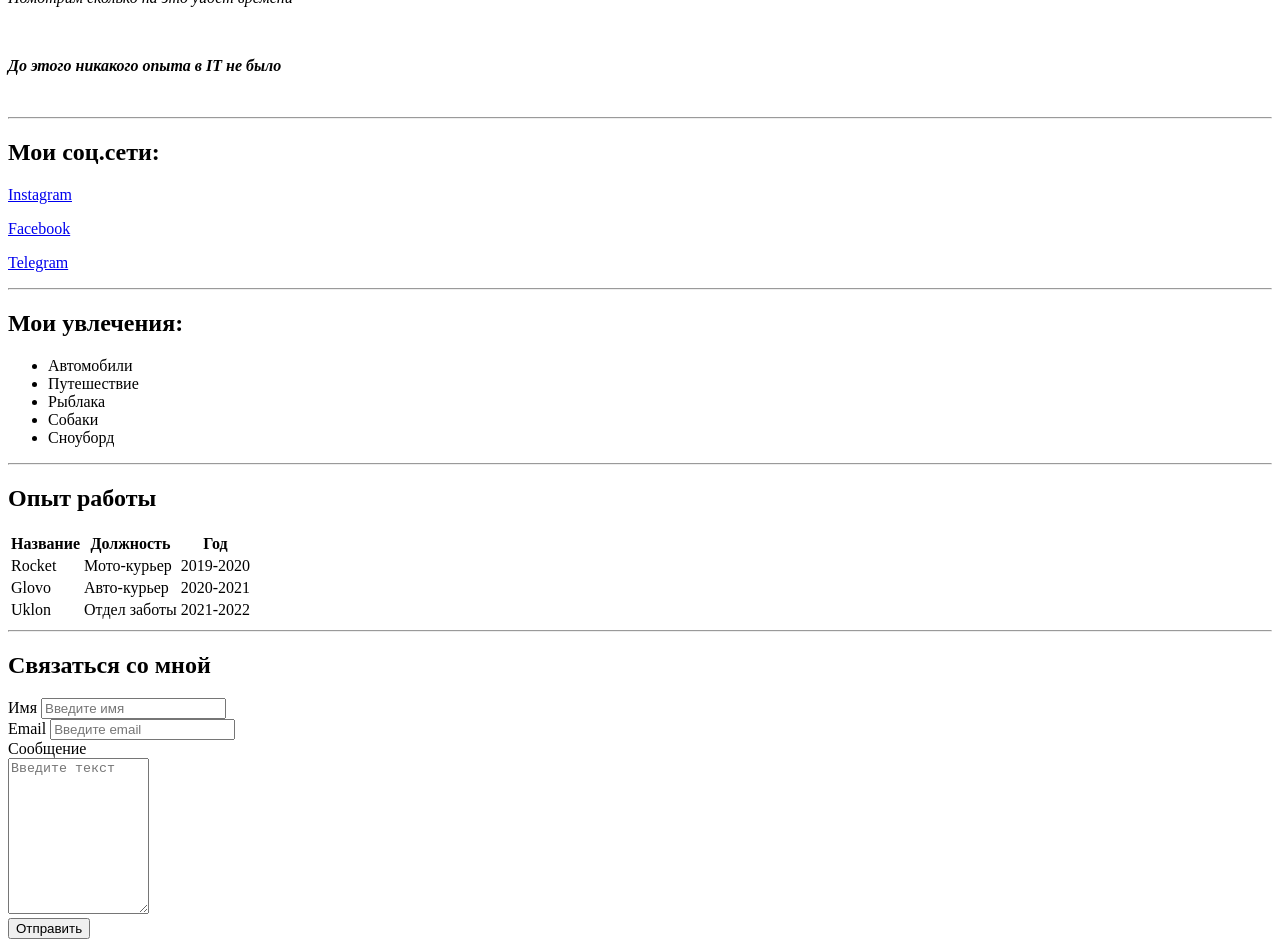
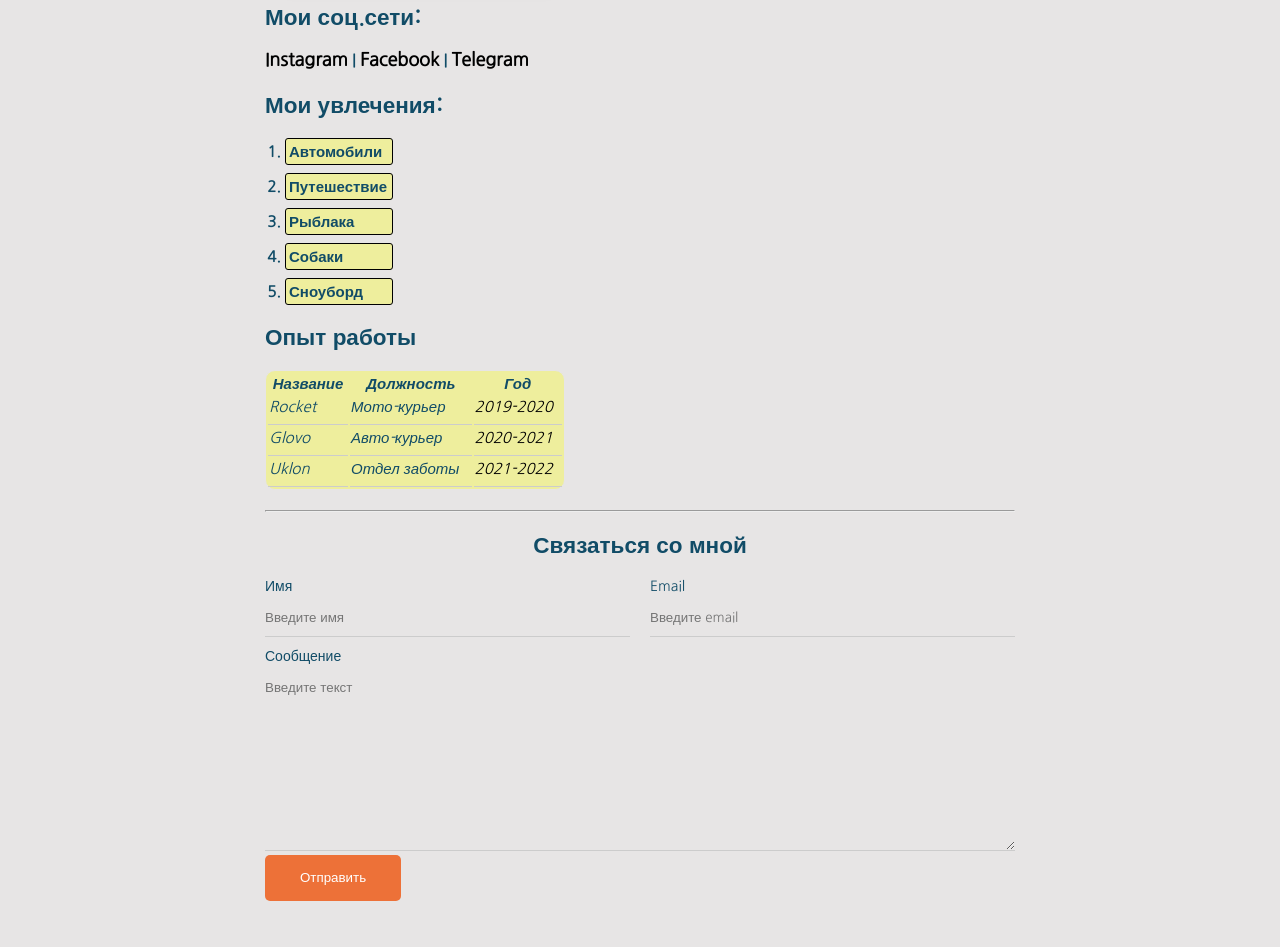
Before and after one commit to xlee0x3/cv, a plain HTML site: page index.html in a window 1280 px wide. Shown: the part 454-1401 px from the top of the page. After the commit the page ends 1363 px from the top, so only its background shows below. Drawn offline with Linux system fonts and the light colour scheme.

Commit message:
Add styles

```diff
--- a/index.html
+++ b/index.html
@@ -7,52 +7,57 @@
 	<meta name="viewport" content="width=device-width, initial-scale=1.0">
 	<meta name="keywords" content="kirill, cv, resume">
 	<meta name="description" content="Этот сайт = резюме Кирилла Судакова">
+	<link rel="stylesheet" href="styles.css">
 	<title>Kirill CV</title>
 </head>
 
 <body>
+	<div class="conteiner">
 
-	<img src="foto.jpg" width="250">
+		<div class="info">
+			<img src="foto.jpg" class="avatar">
 
+			<div class="text">
 				<h1> Кирилл Судаков</h1>
 
-	<p>Я начинаю с <strong>нуля</strong> изучать front-end разработку.
+				<p class="bio">Я начинаю с <strong>нуля</strong> изучать front-end разработку.
 
 					<br>
 
 					<em>Помотрим сколько на это уйдет времени</em>
 				</p>
 
-	<br>
+				<p class="bio"><strong><em>До этого никакого опыта в IT не было</em></strong></p>
+			</div>
 
-	<p><strong><em>До этого никакого опыта в IT не было</em></strong></p>
-	<br>
-	<hr>
+		</div>
+
+		<div class="social">
 			<h2>Мои соц.сети:</h2>
-	<p>
-		<a href="https://www.instagram.com/pp.yppi/" target="_blank">Instagram</a>
-	</p>
+			<a href="https://www.instagram.com/pp.yppi/" target="_blank">Instagram</a> <strong>|</strong>
+			<a href="https://www.facebook.com/kirill.sudakov.547" target="_blank">Facebook</a>
+			<strong>|</strong>
+			<a href="https://t.me/pp_yppi" target="_blank">Telegram</a>
+		</div>
 
-	<p>
-		<a href="https://www.facebook.com/kirill.sudakov.547" target="_blank">Facebook</a>
-	</p>
 
-	<p>
-		<a href="https://t.me/pp_yppi" target="_blank">Telegram</a>
-	</p>
 
-	<hr>
+
+
+		<div class="hobby">
 			<h2>Мои увлечения:</h2>
-	<ul>
+			<ol class="list">
 				<li>Автомобили</li>
 				<li>Путешествие</li>
 				<li>Рыблака</li>
 				<li>Собаки</li>
 				<li>Сноуборд</li>
-	</ul>
-	<hr>
+			</ol>
+		</div>
+
+
 		<h2>Опыт работы</h2>
-	<table>
+		<table class="work">
 			<thead>
 				<tr>
 					<th>Название</th>
@@ -78,29 +83,40 @@
 				</tr>
 			</tbody>
 		</table>
+
 		<hr>
 
+
+
+		<form action="/" class="form">
 			<h2>Связаться со мной</h2>
 
-	<form>
-		<div>
+
+			<div class="form-row">
+				<div class="form-group">
 					<label for="name">Имя</label>
 					<input type="text" id="name" placeholder="Введите имя">
 				</div>
 
-		<div>
+				<div class="form-group">
 					<label for="email">Email</label>
 					<input type="email" id="email" placeholder="Введите email">
 				</div>
+			</div>
 
-		<div>
+			<div class="form-group">
 				<label for="message">Сообщение</label>
-			<br>
 				<textarea id="message" cols="15" rows="10" placeholder="Введите текст"></textarea>
 			</div>
 
-		<button>Отправить</button>
+			<button class="btn">Отправить</button>
 		</form>
+	</div>
+
+	<!-- <div class="test">
+		<p>Lorem ipsum dolor sit, amet consectetur adipisicing elit. Laudantium velit sed voluptas eaque dignissimos
+			esse alias iure saepe, distinctio reprehenderit!</p>
+	</div> -->
 </body>
 
 </html>
--- /dev/null
+++ b/styles.css
@@ -0,0 +1,187 @@
+@import url('https://fonts.googleapis.com/css2?family=Nanum+Gothic&display=swap');
+
+
+
+
+
+
+
+
+
+.conteiner {
+	max-width: 750px;
+	margin: auto;
+	padding-top: 30px;
+}
+
+
+.avatar {
+	width: 300px;
+	border-radius: 28px;
+	box-shadow: 4px 4px 14px rgba(0, 0, 0, .25);
+}
+
+body {
+	font-family: 'Nanum Gothic', sans-serif;
+	background-color: rgb(231, 229, 229);
+	color: #114c67;
+	font-size: 15px;
+}
+
+.text {
+	font-style: italic;
+	font-weight: bold;
+	margin: 0px;
+}
+
+.info {
+	margin-bottom: 15px;
+	display: flex;
+}
+
+.text {
+	margin-left: 40px;
+}
+
+.social a {
+	font-size: 18px;
+	font-weight: bold;
+}
+
+/* рамка! */
+li {
+	background-color: rgb(238, 238, 157);
+	font-weight: bold;
+	border: 1.3px solid black;
+	border-radius: 3px;
+	width: 100px;
+	margin-bottom: 4px;
+	padding: 3px;
+}
+
+table {
+	background-color: rgb(238, 238, 157);
+	font-style: oblique;
+	border: 1.3px solid rgb(231, 229, 229);
+	border-radius: 10px;
+	margin-bottom: 20px;
+	width: 300px;
+	padding: 2px;
+}
+
+.btn {
+	background: #ed7138;
+	padding: 15px 35px;
+	color: white;
+	border: none;
+	border-radius: 5px;
+	font-family: inherit;
+	cursor: pointer;
+}
+
+.btn:hover {
+	opacity: 0.8;
+	color: black
+}
+
+
+a {
+	text-decoration: none;
+	color: black;
+}
+
+a:hover {
+	color: #ed7138;
+	/* front-size: 20px; */
+	text-decoration: underline;
+}
+
+.list {
+	padding: 0 20px;
+}
+
+.list li {
+	margin-bottom: 8px;
+}
+
+.work {
+	padding: 0px;
+}
+
+.work td {
+	margin-bottom: 10px;
+	border-bottom: 1px solid #ccc;
+	padding-bottom: 8px;
+}
+
+.work td:nth-child(3) {
+	color: black;
+}
+
+.form h2 {
+	text-align: center;
+}
+
+.form-row {
+	margin-bottom: 10px;
+	display: flex;
+}
+
+
+.form-row .form-group:last-child {
+	margin-right: 0;
+}
+
+.form-row .form-group {
+	/* display: inline-block; */
+	margin-right: 20px;
+	width: 50%;
+	/* width: 46%; */
+}
+
+.form-group label {
+	display: block;
+	font-size: 14px;
+}
+
+
+
+.form-group input,
+.form-group textarea {
+	width: 100%;
+	box-sizing: border-box;
+	border: none;
+	background: transparent;
+	border-bottom: 1px solid #ccc;
+	color: #000;
+	padding: 15px 0 10px;
+	outline: none;
+	font-family: inherit;
+}
+
+
+
+
+
+
+
+
+@media (max-width: 650px) {
+	.info {
+		display: block;
+		text-align: center;
+	}
+}
+
+
+@media (max-width:600px) {
+	.form-row {
+		display: block;
+	}
+
+	.form-row .form-group {
+		width: 100%;
+		margin-right: 0;
+		margin-bottom: 10px;
+	}
+}
```
Lines whose indentation alone changed are shown as unchanged.
